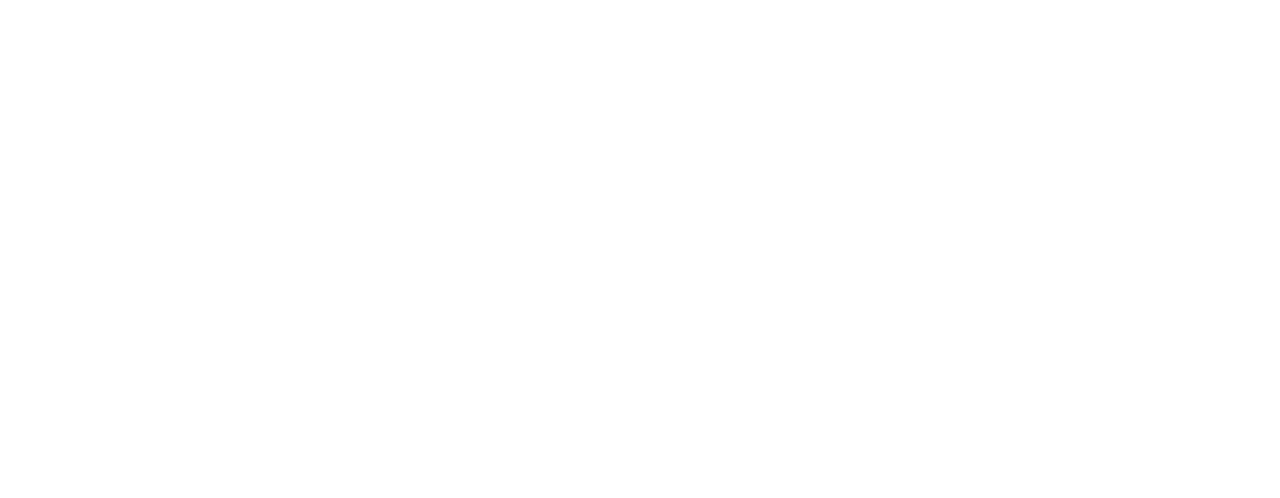
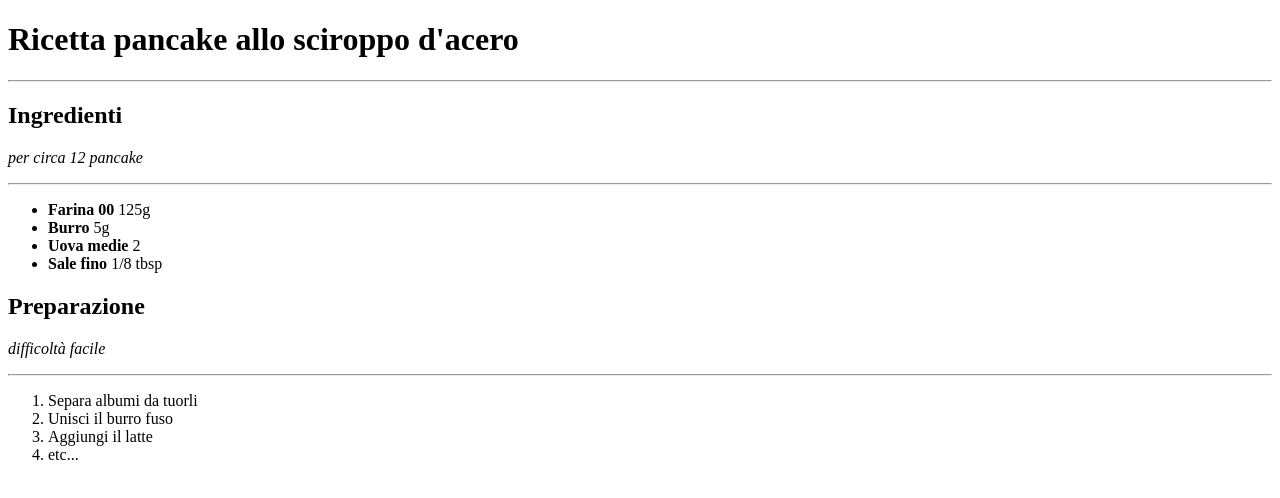
Before and after one commit to AlessioCLZ/jana60-html-ricetta-pancake, a plain HTML site: page index.html in a window 1280 px wide. Drawn offline with Linux system fonts and the light colour scheme.

Commit message:
Aggiunte section con ingredienti e preparazione

```diff
--- a/index.html
+++ b/index.html
@@ -6,7 +6,47 @@
     <meta name="viewport" content="width=device-width, initial-scale=1.0">
     <title>Pancake recipe</title>
 </head>
+<!-- commenti -->
+
 <body>
+    <div>
+        <h1>
+            Ricetta pancake allo sciroppo d'acero
+        </h1>
+    </div>
+    <hr>
+    <!-- inizio sezione ingredienti -->
+    <section>
+        <h2>
+            Ingredienti
+        </h2>
+        <p>
+           <em>
+               per circa 12 pancake
+            </em>
+        </p>
+        <hr>
+        <ul>
+            <li><strong>Farina 00</strong> 125g</li>
+            <li><strong>Burro</strong> 5g</li>
+            <li><strong>Uova medie</strong> 2</li>
+            <li><strong>Sale fino</strong> 1/8 tbsp</li>
+        </ul>
+    </section>
+        <!-- fine sezione ingredienti -->
+    <!-- inizio sezione preparazione -->
+    <section>
+        <h2>Preparazione</h2>
+        <p> <em>difficoltà facile</em></p>
+        <hr>
+        <ol>
+            <li>Separa albumi da tuorli</li>
+            <li>Unisci il burro fuso</li>
+            <li>Aggiungi il latte</li>
+            <li>etc...</li>
+        </ol>
+    </section>
+        <!-- fine sezione preparazione -->
 
 </body>
 </html>
```
